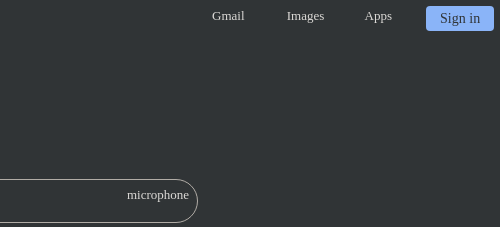
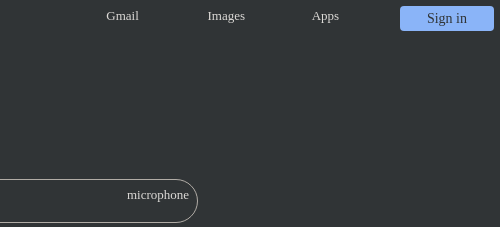
Before and after one commit to Zahra947/mygoogle, a website: page index.html in a window 1280 px wide. Shown: the top 227 px of the page, 780-1280 px from the left. Drawn offline with nearby package versions, Linux system fonts and the light colour scheme.

Commit message:
changed col number

```diff
--- a/index.html
+++ b/index.html
@@ -12,7 +12,7 @@
   <body class="main">
     <div class="container-fluid">
       <div class="topnavbar row d-flex flex-row-reverse">
-          <div class="col-3 itemstop toplinks">
+          <div class="col-4 itemstop toplinks">
             <div class="row">
               <div class="col toplinks-1">
                 <div class="row">
```
